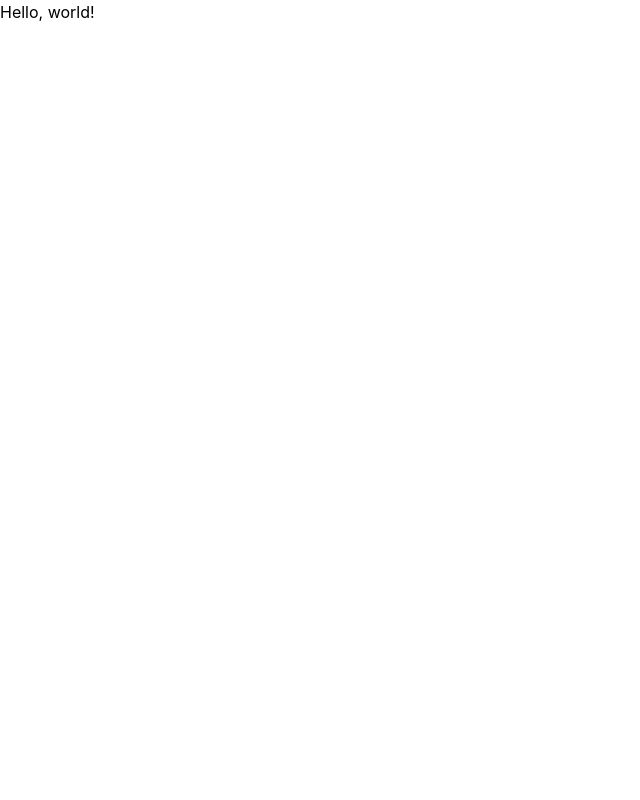
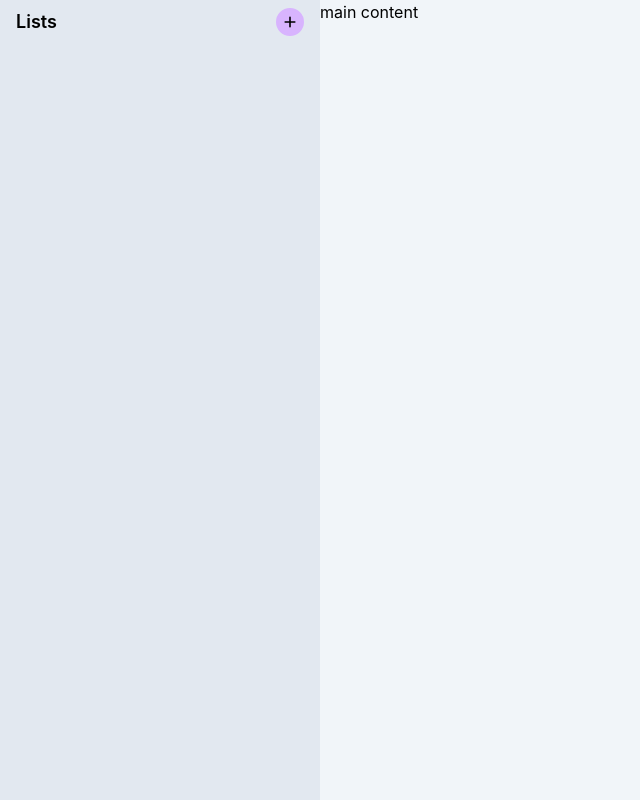
Before and after one commit to mbenja/tauri-todo-app, a React (Vite) app: page / in a window 1280 px wide. Shown: the whole page, without its empty margins (0-640 px from the left). Built offline with nearby package versions, Linux system fonts and the light colour scheme.

Commit message:
Initial UI work
Created Button, Input, Modal components. Set up basic layout using Sidebar component and CreateListModal component.

```diff
--- a/package.json
+++ b/package.json
@@ -9,7 +9,9 @@
     "tauri": "tauri"
   },
   "dependencies": {
+    "@heroicons/react": "^1.0.6",
     "@tauri-apps/api": "^1.0.0-rc.4",
+    "framer-motion": "^6.3.3",
     "react": "^18.0.0",
     "react-dom": "^18.0.0"
   },
--- a/src/App.tsx
+++ b/src/App.tsx
@@ -1,3 +1,10 @@
+import Sidebar from './components/Sidebar';
+
 export default function App() {
-  return <div>Hello, world!</div>;
+  return (
+    <div className="bg-slate-100 flex flex-row h-screen w-screen">
+      <Sidebar />
+      <div>main content</div>
+    </div>
+  );
 }
--- /dev/null
+++ b/src/components/Button.tsx
@@ -0,0 +1,30 @@
+type ButtonProps = {
+  expand?: boolean;
+  icon?: JSX.Element;
+  onClick?: () => void;
+  outline?: boolean;
+  text?: string;
+};
+
+export default function Button(props: ButtonProps) {
+  const { expand, icon, onClick, outline, text } = props;
+
+  let conditionalStyles = `${
+    icon && !text ? 'rounded-full h-7 w-7' : 'px-2 py-1 rounded-md'
+  }`;
+
+  conditionalStyles += `${expand === true ? ' grow' : ''}`;
+  conditionalStyles += `${
+    outline === true ? '' : ' bg-purple-300 flex hover:bg-purple-400'
+  }`;
+
+  return (
+    <button
+      className={`border-purple-300 border-2 justify-center ${conditionalStyles}`}
+      onClick={onClick ? () => onClick() : undefined}
+    >
+      {icon ? <span className="h-4 m-auto w-4">{icon}</span> : null}
+      {text ? <span className={`${icon ? 'ml-1' : ''}`}>{text}</span> : null}
+    </button>
+  );
+}
--- /dev/null
+++ b/src/components/CreateListModal.tsx
@@ -0,0 +1,33 @@
+import { useState } from 'react';
+
+import Button from './Button';
+import Input from './Input';
+import Modal from './Modal';
+
+type CreateListModalProps = {
+  onClose: () => void;
+  open: boolean;
+};
+
+export default function CreateListModal(props: CreateListModalProps) {
+  const { onClose, open } = props;
+
+  const [listName, setListName] = useState('');
+
+  return (
+    <Modal onClose={() => onClose()} open={open}>
+      <div className="flex flex-col gap-2">
+        <h2>Create a new todo list</h2>
+        <Input
+          onChange={(v: string) => setListName(v)}
+          placeholder="List name"
+          value={listName}
+        />
+        <div className="flex flex-row justify-center gap-2">
+          <Button expand outline onClick={() => onClose()} text="Cancel" />
+          <Button expand text="Create" />
+        </div>
+      </div>
+    </Modal>
+  );
+}
--- /dev/null
+++ b/src/components/Input.tsx
@@ -0,0 +1,18 @@
+type InputProps = {
+  onChange: (v: string) => void;
+  placeholder?: string;
+  value: string;
+};
+
+export default function Input(props: InputProps) {
+  const { onChange, placeholder, value } = props;
+
+  return (
+    <input
+      className="py-1 px-2 rounded-md"
+      onChange={(event) => onChange(event.target.value)}
+      placeholder={placeholder}
+      value={value}
+    />
+  );
+}
--- /dev/null
+++ b/src/components/Modal.tsx
@@ -0,0 +1,38 @@
+import { ReactNode } from 'react';
+import { AnimatePresence, motion } from 'framer-motion';
+
+type ModalProps = {
+  children: ReactNode;
+  onClose: () => void;
+  open: boolean;
+};
+
+export default function Modal(props: ModalProps) {
+  const { children, onClose, open } = props;
+
+  return (
+    <AnimatePresence>
+      {open && (
+        <motion.div
+          className="bg-opacity-50 bg-slate-50 flex fixed justify-center inset-0 items-center"
+          onClick={() => onClose()}
+          initial={{ opacity: 0 }}
+          animate={{ opacity: 1 }}
+          exit={{ opacity: 0 }}
+          transition={{ duration: 0.25 }}
+        >
+          <motion.div
+            className="bg-slate-200 p-4 rounded-md shadow-lg w-1/3"
+            onClick={(e) => e.stopPropagation()}
+            initial={{ y: '100vh' }}
+            animate={{ y: 0, opacity: 1 }}
+            exit={{ y: '100vh' }}
+            transition={{ duration: 0.25 }}
+          >
+            {children}
+          </motion.div>
+        </motion.div>
+      )}
+    </AnimatePresence>
+  );
+}
--- /dev/null
+++ b/src/components/Sidebar.tsx
@@ -0,0 +1,25 @@
+import { useState } from 'react';
+import { PlusIcon } from '@heroicons/react/solid';
+
+import Button from './Button';
+import CreateListModal from './CreateListModal';
+
+export default function Sidebar() {
+  const [createListModalOpen, setCreateListModalOpen] = useState(false);
+
+  return (
+    <div className="bg-slate-200 flex flex-col overflow-auto px-4 py-2 w-1/4">
+      <div className="flex flex-row justify-between">
+        <h2 className="flex self-end">Lists</h2>
+        <Button
+          icon={<PlusIcon />}
+          onClick={() => setCreateListModalOpen(true)}
+        />
+      </div>
+      <CreateListModal
+        onClose={() => setCreateListModalOpen(false)}
+        open={createListModalOpen}
+      />
+    </div>
+  );
+}
--- a/src/index.css
+++ b/src/index.css
@@ -2,7 +2,15 @@
 @tailwind components;
 @tailwind utilities;
 
+@layer base {
+  h2 {
+    @apply font-semibold;
+    @apply text-lg;
+  }
+}
+
 body {
+  overflow: hidden;
   margin: 0;
   font-family: -apple-system, BlinkMacSystemFont, 'Segoe UI', 'Roboto', 'Oxygen',
     'Ubuntu', 'Cantarell', 'Fira Sans', 'Droid Sans', 'Helvetica Neue',
@@ -10,8 +18,3 @@ body {
   -webkit-font-smoothing: antialiased;
   -moz-osx-font-smoothing: grayscale;
 }
-
-code {
-  font-family: source-code-pro, Menlo, Monaco, Consolas, 'Courier New',
-    monospace;
-}
```
Also changed, not shown: 1 other file (tests, documents, lock files or other folders).
